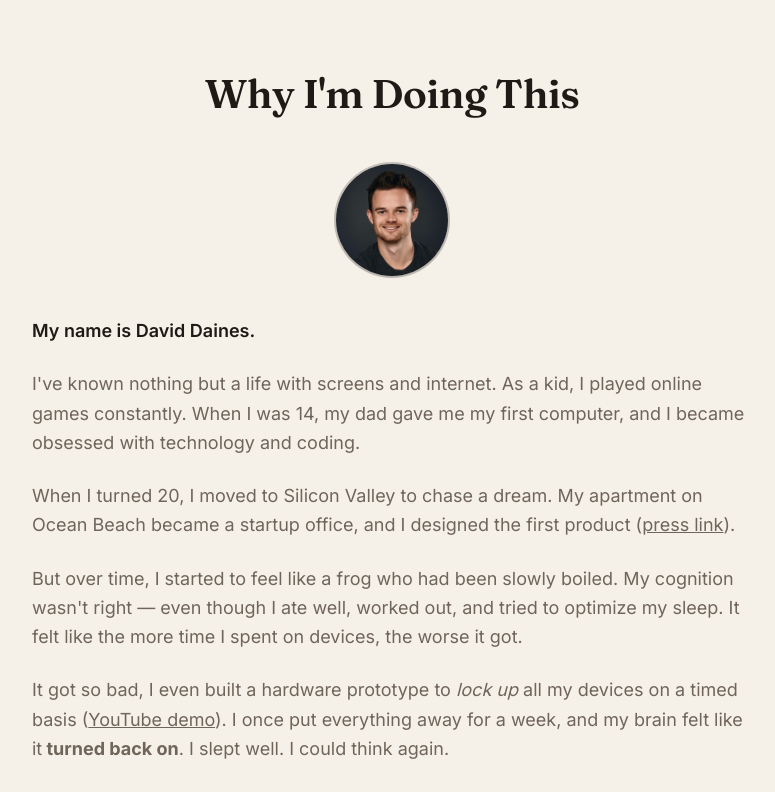
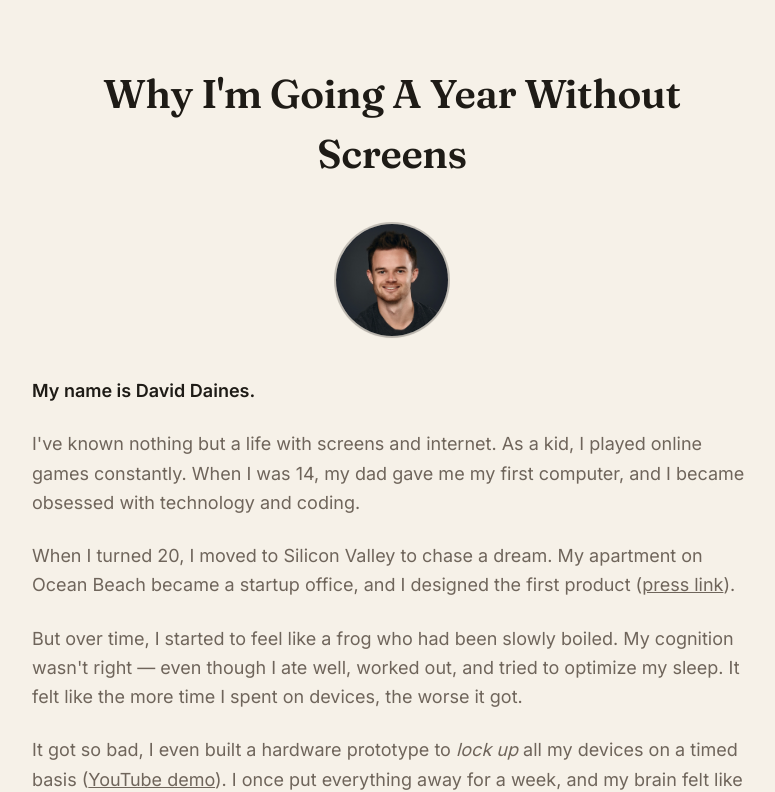
Before and after one commit to dvdaines/year-unplugged-dashboard, a Next.js app: page /about in a window 1280 px wide. Shown: the top 792 px of the page, without its empty margins (248-1023 px from the left). Built offline with nearby package versions, Linux system fonts and the light colour scheme.

Commit message:
Update page.tsx

```diff
--- a/app/about/page.tsx
+++ b/app/about/page.tsx
@@ -6,7 +6,7 @@ export default function AboutPage() {
 
         {/* Title */}
         <h1 className="font-display text-[32px] sm:text-[40px] tracking-[-0.01em] text-center mb-10">
-          Why I&apos;m Doing This
+          Why I&apos;m Going A Year Without Screens
         </h1>
 
         {/* Profile */}
```
